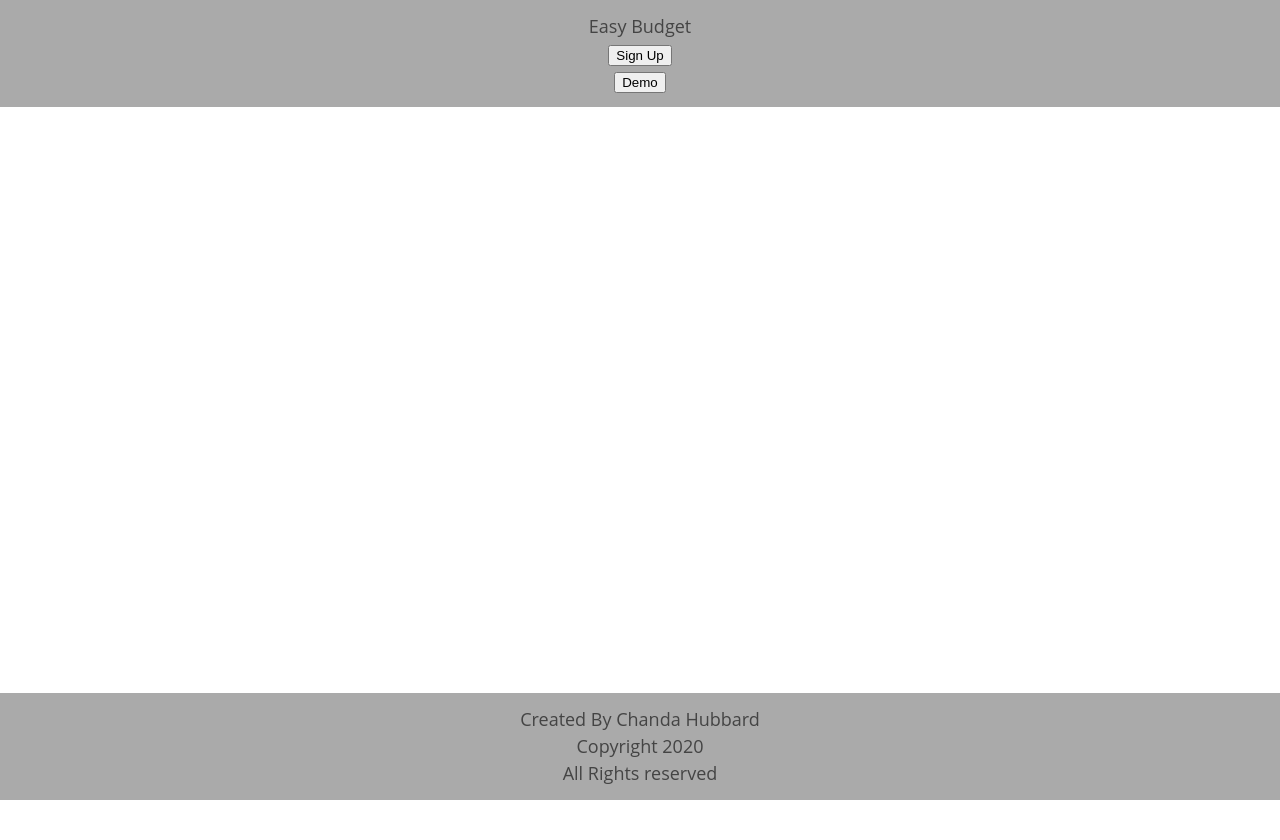
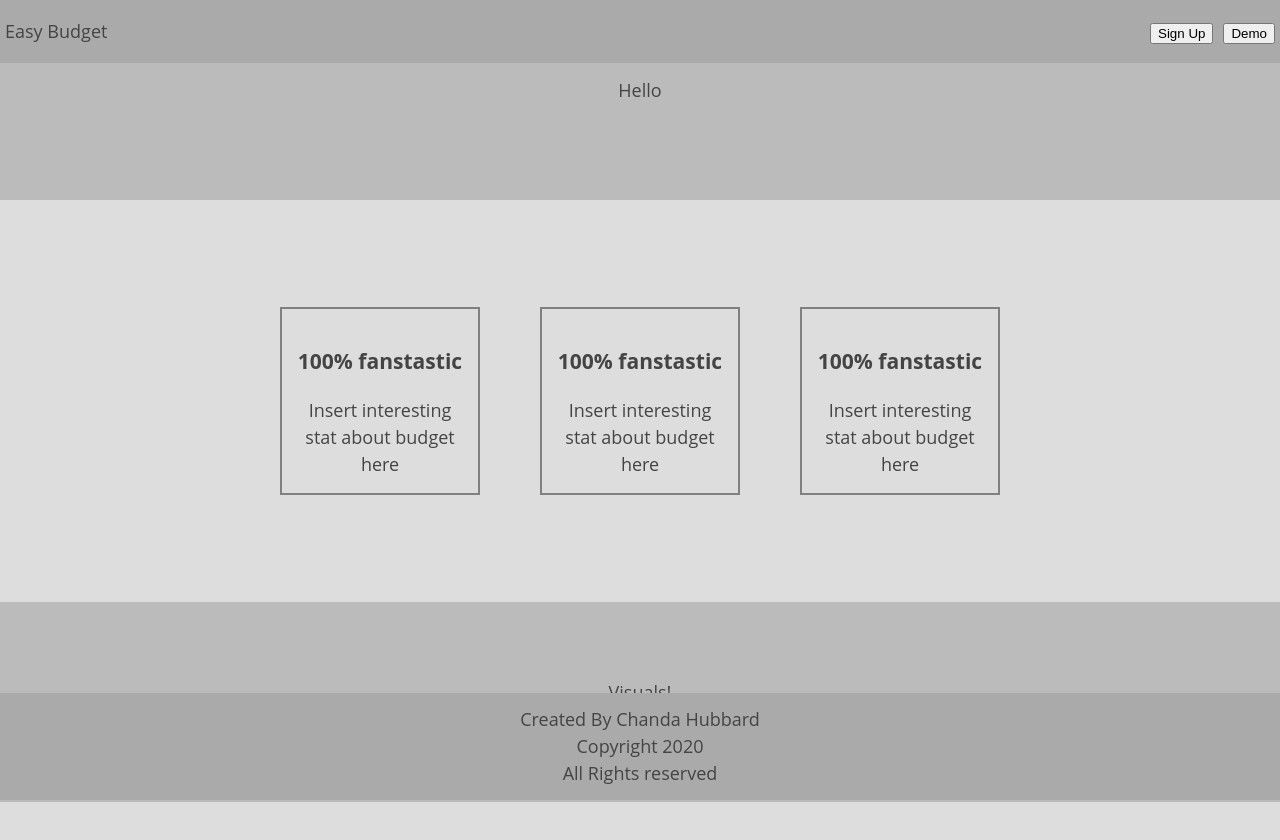
Before and after one commit to Chanda-Abdul/Easy-Budget-Client, a React (Create React App) app: page /dashboard in a window 1280 px wide. Shown: the top 840 px of the page. Before the commit the page ends 800 px from the top, so only its background shows below. Built offline with nearby package versions, Linux system fonts and the light colour scheme.

Commit message:
dashboard page updated

```diff
--- a/src/App.js
+++ b/src/App.js
@@ -2,6 +2,7 @@ import React from 'react';
 import NavBar from './components/NavBar/nav-bar';
 import MainPage from './components/MainPage/main-page';
 import BudgetPage from './components/BudgetPage/budget-page'
+import DashboardPage from './components/DashboardPage/dash-board'
 import Footer from './components/Footer/footer'
 import { Switch, Route } from 'react-router-dom';
 
@@ -17,7 +18,9 @@ export default function App(props) {
       <Switch>
         <Route exact path="/makebudget" component={BudgetPage}/>
       </Switch>
-
+      <Switch>
+        <Route exact path="/dashboard" component={DashboardPage}/>
+      </Switch>
       <Switch>
         <Route path="/" component={Footer}/>
       </Switch>
--- /dev/null
+++ b/src/components/DashboardPage/dash-board.js
@@ -0,0 +1,17 @@
+import React from 'react'
+import Visuals from '../Visuals/visuals'
+import Stats from '../Stats/stats'
+
+export default function DashBoardPage(props) {
+    return (
+        <div>
+            <section>
+            Hello
+                </section>
+                <section><Stats/></section>
+                <section><Visuals/></section>
+                <section></section>
+
+        </div>
+    )
+}
--- a/src/components/NavBar/nav-bar.js
+++ b/src/components/NavBar/nav-bar.js
@@ -1,13 +1,17 @@
-import React from 'react';
-import SignUpButton from "../SignUpButton/signup-button"
-import DemoButton from "../DemoButton/demo-button"
+import React from "react";
+import SignUpButton from "../SignUpButton/signup-button";
+import DemoButton from "../DemoButton/demo-button";
 
 export default function NavBar(props) {
-    return (
-        <nav className="navigation-menu">
-           Easy Budget
-           <SignUpButton/>
-           <DemoButton/>
-        </nav>
-    );
+  return (
+    <nav className="navigation-menu">
+      <div className="topnav-left">Easy Budget</div>
+      <div className="topnav-right">
+        <DemoButton />
+      </div>
+      <div className="topnav-right">
+        <SignUpButton />
+      </div>
+    </nav>
+  );
 }
--- /dev/null
+++ b/src/components/Stats/stats.js
@@ -0,0 +1,18 @@
+import React from 'react'
+
+export default function Stats(props) {
+    return (
+        <div>
+            <div className="stat-box">
+            <h3>100% fanstastic</h3>Insert interesting stat about budget here
+            </div>
+            <div className="stat-box">
+            <h3>100% fanstastic</h3>Insert interesting stat about budget here
+             </div>
+            <div className="stat-box">
+            <h3>100% fanstastic</h3>Insert interesting stat about budget here
+
+            </div>
+        </div>
+    )
+}
--- /dev/null
+++ b/src/components/Visuals/visuals.js
@@ -0,0 +1,9 @@
+import React from 'react'
+
+export default function Visuals(props) {
+    return (
+        <div>
+            Visuals!
+        </div>
+    )
+}
--- a/src/index.css
+++ b/src/index.css
@@ -79,3 +79,22 @@ img.right {
   display: flex;
   justify-content: space-around;
 }
+
+.topnav-right {
+  float: right;
+  padding: 5px;
+}
+
+.topnav-left {
+  float: left;
+  padding: 5px;
+}
+
+.stat-box {
+  width: 200px;
+  height: auto;
+  display: inline-block;
+  margin: 30px;
+  padding: 15px;
+  border: 2px solid grey;
+}
```
